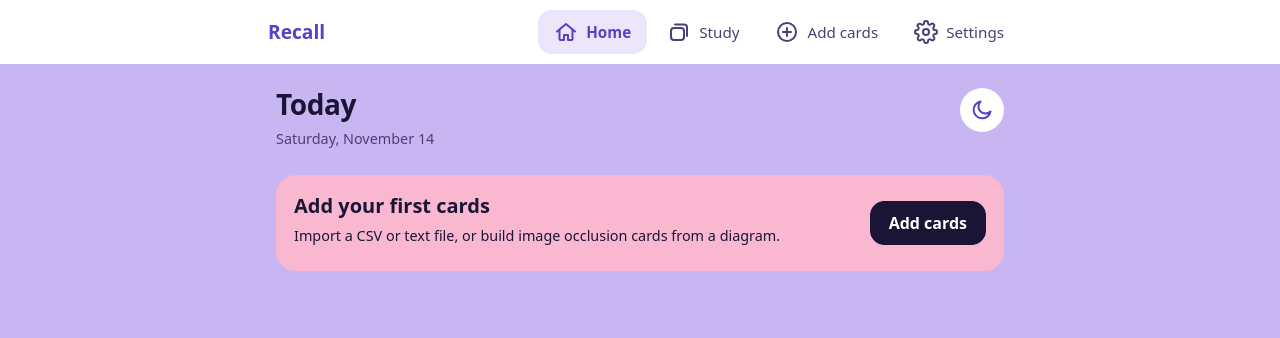
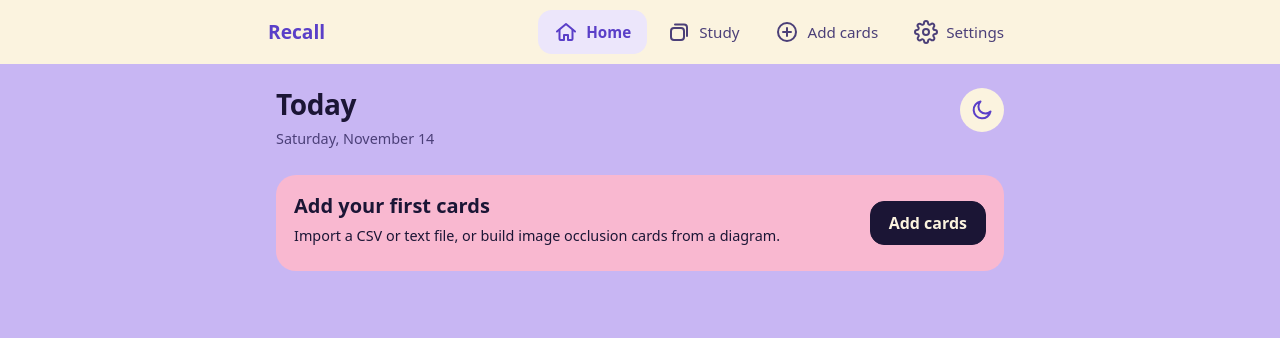
Before and after one commit to swsw68655-ui/Recall, a plain HTML site: page index.html in a window 1280 px wide. Drawn offline with Linux system fonts and the light colour scheme.

Commit message:
Update index.html

```diff
--- a/index.html
+++ b/index.html
@@ -13,7 +13,7 @@
 <link rel="icon" type="image/png" href="icon-192.png">
 <link rel="apple-touch-icon" href="apple-touch-icon.png">
 <style>
-:root{color-scheme:light;--bg:#c8b6f3;--card:#fff;--fld:#f3f1fa;--tx:#1b1535;--mut:#4b3f78;--bd:#e4ddf7;--ac:#5a3fc8;--pr:#6c4fdc;--onpr:#fff;--acs:#ece6fb;--bad:#b3261e;--warn:#fff4d6;--warntx:#5c4400;--c1:#e0527e;--c2:#e8a93a;--c3:#35b28d;--c4:#6c4fdc;--p0:#a9e8d3;--p1:#f9b8d0;--p2:#fce59b;--p3:#bfd3f8;--p4:#fbc9b4;--p5:#d9ccf6;--r:20px}
+:root{color-scheme:light;--bg:#c8b6f3;--card:#fbf3df;--fld:#f3e9d0;--tx:#1b1535;--mut:#4b3f78;--bd:#e8dcc0;--ac:#5a3fc8;--pr:#6c4fdc;--onpr:#fff;--acs:#ece6fb;--bad:#b3261e;--warn:#fff4d6;--warntx:#5c4400;--c1:#e0527e;--c2:#e8a93a;--c3:#35b28d;--c4:#6c4fdc;--p0:#a9e8d3;--p1:#f9b8d0;--p2:#fce59b;--p3:#bfd3f8;--p4:#fbc9b4;--p5:#d9ccf6;--r:20px}
 :root[data-theme=dark]{color-scheme:dark;--bg:#17122b;--card:#231c3f;--fld:#1b1534;--tx:#f1eefb;--mut:#b2a8d6;--bd:#3a3060;--ac:#b9a6fb;--pr:#7c5fe8;--acs:#322858;--bad:#f2a09a;--warn:#3a3000;--warntx:#f5e3a1;--c1:#f27c9f;--c2:#f0c15a;--c3:#58d0a9;--c4:#9b85f5;--p0:#1f4d45;--p1:#5a2a44;--p2:#594a1c;--p3:#26407a;--p4:#5e3527;--p5:#41357a}
 @media(prefers-color-scheme:dark){:root[data-theme=auto]{color-scheme:dark;--bg:#17122b;--card:#231c3f;--fld:#1b1534;--tx:#f1eefb;--mut:#b2a8d6;--bd:#3a3060;--ac:#b9a6fb;--pr:#7c5fe8;--acs:#322858;--bad:#f2a09a;--warn:#3a3000;--warntx:#f5e3a1;--c1:#f27c9f;--c2:#f0c15a;--c3:#58d0a9;--c4:#9b85f5;--p0:#1f4d45;--p1:#5a2a44;--p2:#594a1c;--p3:#26407a;--p4:#5e3527;--p5:#41357a}}
 *{box-sizing:border-box}
```
